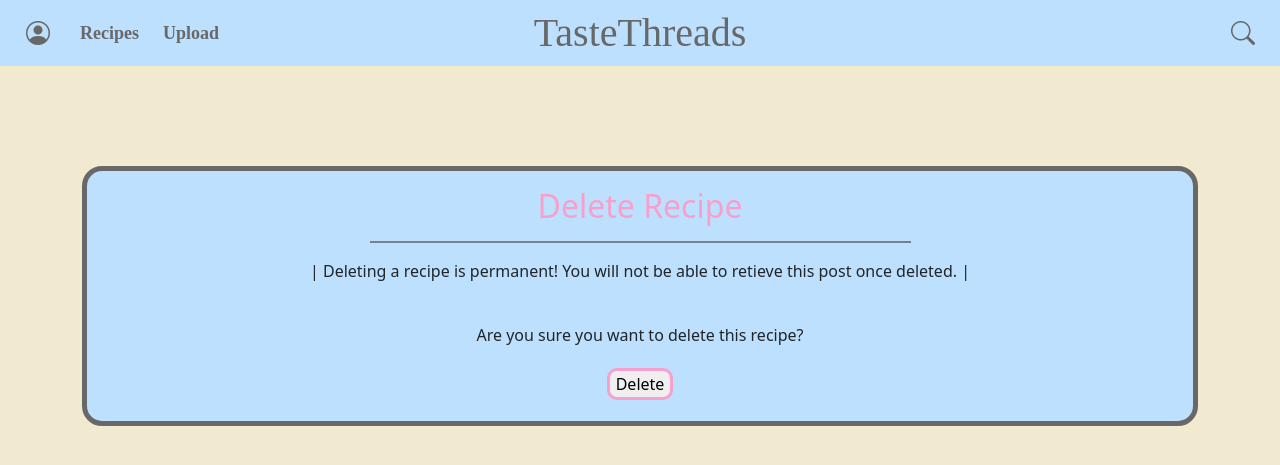
After one commit to Willr-hawkins/taste-threads, a Django app: page /recipes/delete_recipe/1/ in a window 1280 px wide. The commit adds this page. Shown: the top 465 px of the page. Run offline with Django 5.2, Linux system fonts and the light colour scheme; a user stored in the database is signed in; tables that the repository leaves empty hold one stand-in row (values such as "Sample post"); some libraries are stand-ins or nearby versions.

Commit message:
Added delete recipe functionality to user profiles

```diff
--- a/profiles/templates/profiles/profile.html
+++ b/profiles/templates/profiles/profile.html
@@ -34,11 +34,11 @@
                                     <div class="d-none d-md-flex align-items-center">
                                         <div class="dropdown dropend">
                                             <button class="float-end recipe-options-dropdown" type="button" data-bs-toggle="dropdown" aria-expanded="false">
-                                                <i class="bi bi-three-dots dim-gray recipe-options"></i>
+                                                <i class="bi bi-gear-wide-connected dim-gray recipe-options"></i>
                                             </button>
                                             <ul class="dropdown-menu recipe-options-dropdown-menu">
                                                 <li><a class="dropdown-item libre-baskerville" href="{% url 'edit_recipe' recipe.pk %}">Edit</a></li>
-                                                <li><a class="dropdown-item libre-baskerville" href="{% url 'account_logout' %}">Delete</a></li>
+                                                <li><a class="dropdown-item libre-baskerville" href="{% url 'delete_recipe' recipe.pk %}">Delete</a></li>
                                             </ul>
                                         </div>
                                     </div>
--- a/recipes/forms.py
+++ b/recipes/forms.py
@@ -35,9 +35,9 @@ class InstructionForm(forms.ModelForm):
 
 # Use inlineformat to handle the ingredients and instructions in the form.
 IngredientFormSet = inlineformset_factory(
-    Recipe, Ingredient, form = IngredientForm, extra = 1, can_delete=True
+    Recipe, Ingredient, form = IngredientForm, extra = 0, can_delete=True
 )
 
 InstructionFormSet = inlineformset_factory(
-    Recipe, Instruction, form = InstructionForm, extra=1, can_delete=True
+    Recipe, Instruction, form = InstructionForm, extra=0, can_delete=True
 )
--- /dev/null
+++ b/recipes/templates/recipes/delete_recipe.html
@@ -0,0 +1,21 @@
+{% extends "base.html" %}
+{% load crispy_forms_tags %}
+
+{% block content %}
+<div class="container">
+    <div class="create-recipe-container" style="margin-top: 100px;">
+        <div class="container">
+            <h2 class="carnation-pink text-center mt-3">Delete Recipe</h2>
+            <hr class="mx-auto" style="width: 50%; border-top: 2px solid #686868; opacity: 0.8;">
+
+            <form class="edit-profile-form" method="POST" enctype="multipart/form-data">
+                <p class="text-center">| Deleting a recipe is permanent! You will not be able to retieve this post once deleted. | </p>
+                {% csrf_token %}
+                <br>
+                <p class="text-center">Are you sure you want to delete this recipe?</p>
+                <p class="text-center"><button type="submit" class="create-recipe-btn">Delete</button></p>
+            </form>
+        </div>
+    </div>
+</div>
+{% endblock %}
--- a/recipes/urls.py
+++ b/recipes/urls.py
@@ -6,4 +6,5 @@ urlpatterns = [
     path('create_recipe/', views.create_recipe, name='create_recipe'),
     path('<int:recipe_id>/', views.recipe_detail, name='recipe_detail'),
     path('edit_recipe/<int:pk>/', views.edit_recipe, name='edit_recipe'),
+    path('delete_recipe/<int:pk>/', views.delete_recipe, name='delete_recipe'),
 ]
--- a/recipes/views.py
+++ b/recipes/views.py
@@ -88,3 +88,18 @@ def edit_recipe(request, pk):
         'instruction_formset': instruction_formset,
     }
     return render(request, 'recipes/edit_recipe.html', context)
+
+@login_required
+def delete_recipe(request, pk):
+    """ Delete a recipe posting if the user is the chef. """
+    recipe = get_object_or_404(Recipe, pk=pk, chef=request.user)
+
+    if request.method == 'POST':
+        recipe.delete()
+        return redirect('user_profile')
+
+    context = {
+        'recipe': recipe,
+    }
+
+    return render (request, 'recipes/delete_recipe.html', context)
--- a/static/css/base.css
+++ b/static/css/base.css
@@ -454,11 +454,6 @@ html, body {
     border-radius: 20px !important;
     padding: 10px !important;
     width: 300px;
-    transition: 0.3s;
-}
-
-.profile-recipe-card:hover {
-    transform: scale(1.1);
 }
 
 .profile-settings {
@@ -486,6 +481,12 @@ html, body {
 .recipe-options {
     font-weight: 600;
     font-size: 1.4rem;
+    transition: 0.3s;
+}
+
+.recipe-options:hover {
+    transform: scale(1.2);
+    color: #F1E9D0;
 }
 
 .recipe-options-dropdown-menu {
```
Also changed, not shown: 1 other file.
